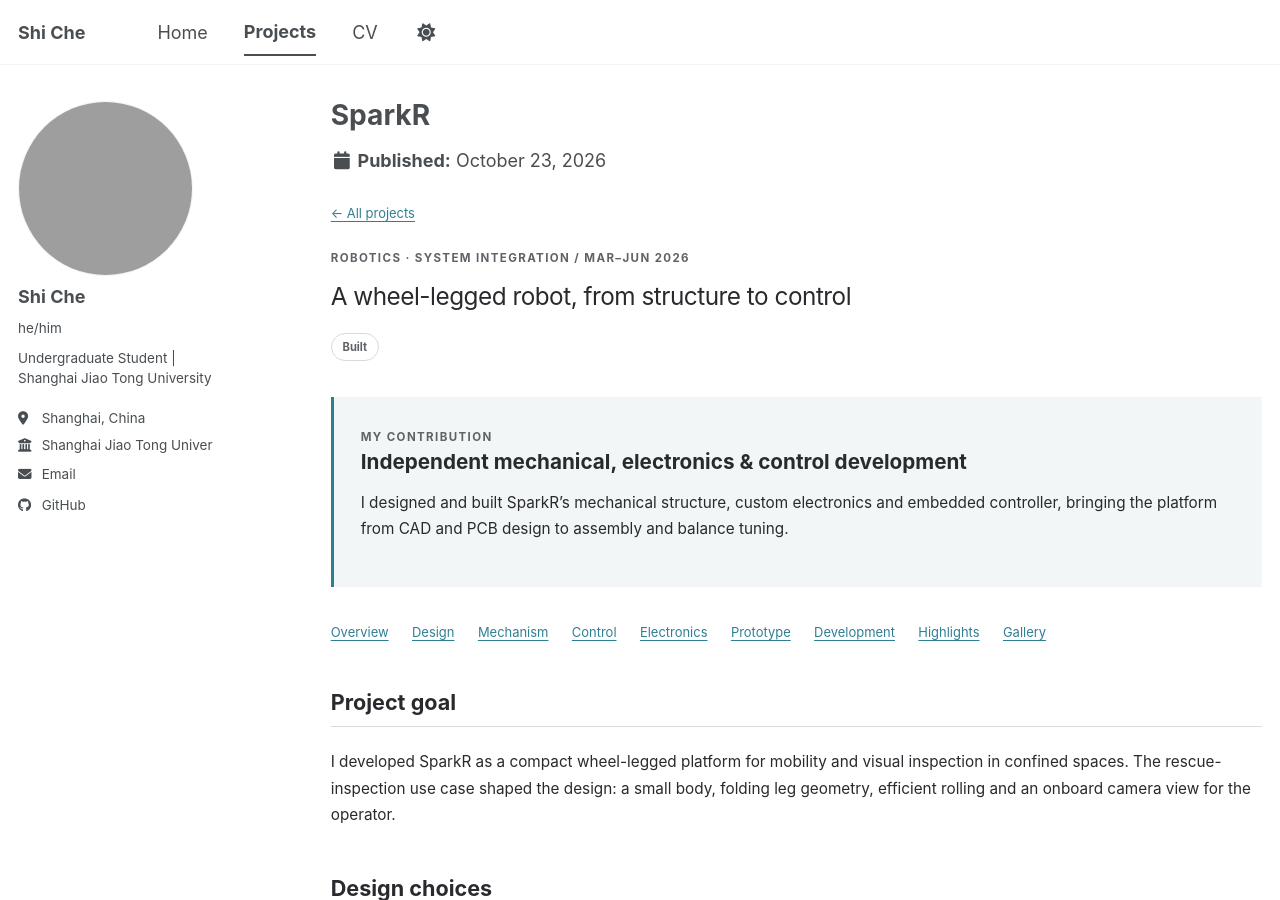
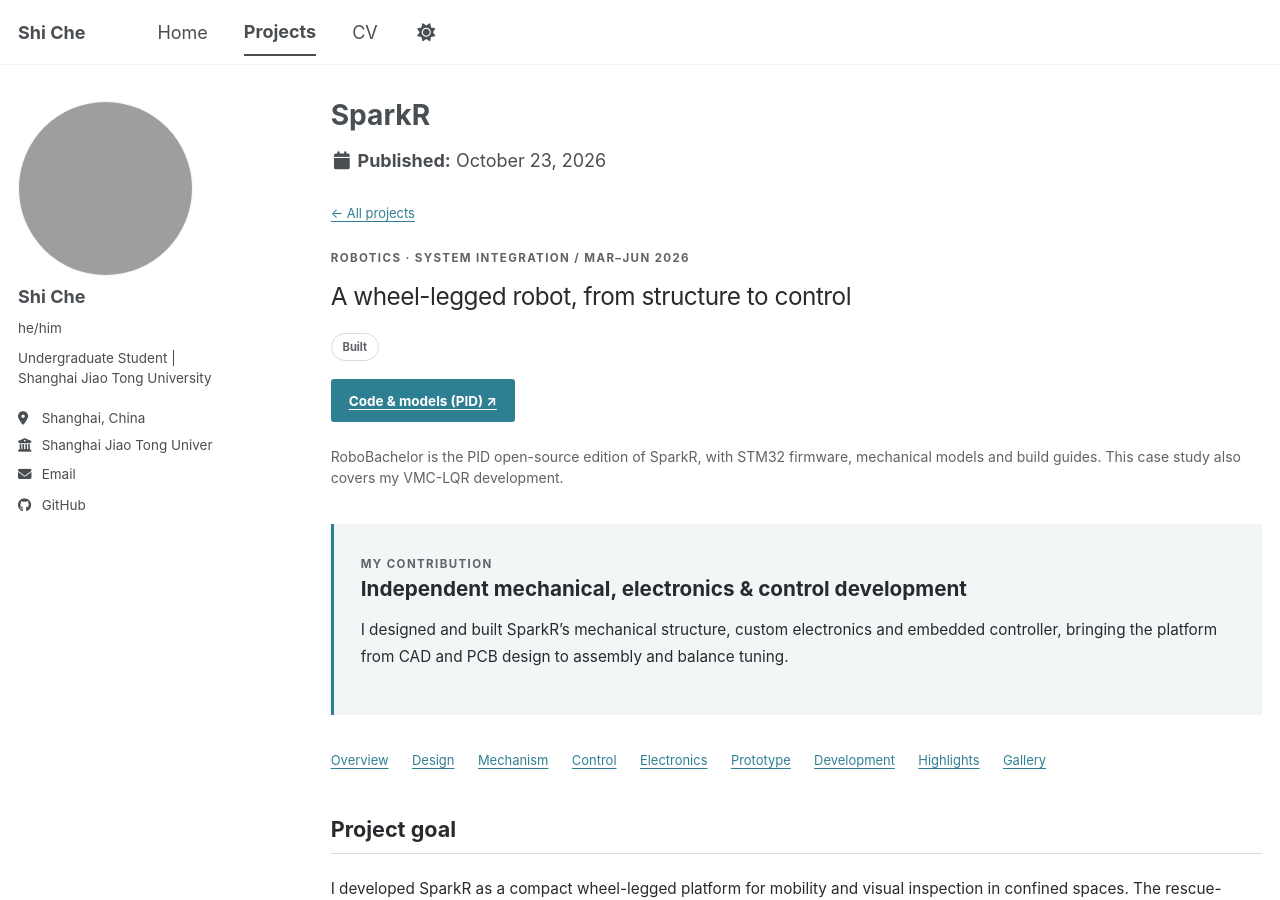
Before and after one commit to ppknkn/ppknkn.github.io, a Jekyll site: the page built from _portfolio/2026-sparkr.md, in a window 1280 px wide and 900 px high. Built offline with Jekyll 4.4.1, drawn with Linux system fonts in a browser that asks for light colours; a script bundle is joined from its source files by our own code; library files that are not in the unit come from our copies.

Commit message:
Link SparkR to the RoboBachelor PID open-source release

```diff
--- a/_data/projects.yml
+++ b/_data/projects.yml
@@ -181,7 +181,12 @@
         }
       }
     ],
-    "future": "A future direction is to explore reinforcement learning as a residual correction on top of the existing VMC-LQR controller, with simulation and hardware work developed around that model-based foundation."
+    "future": "A future direction is to explore reinforcement learning as a residual correction on top of the existing VMC-LQR controller, with simulation and hardware work developed around that model-based foundation.",
+    "open_source": {
+      "url": "https://github.com/ppknkn/RoboBachelor",
+      "label": "Code & models (PID)",
+      "description": "RoboBachelor is the PID open-source edition of SparkR, with STM32 firmware, mechanical models and build guides. This case study also covers my VMC-LQR development."
+    }
   },
   {
     "id": "handedit",
--- a/_includes/project-card.html
+++ b/_includes/project-card.html
@@ -4,6 +4,7 @@
   <p class="work-eyebrow">{{ include.project.category }}</p>
   <h3><a href="{{ include.project.url | relative_url }}">{{ include.project.name }}</a></h3>
   <p class="work-card__summary">{{ include.project.summary }}</p>
+  {% if include.project.open_source %}<p class="work-card__summary"><a href="{{ include.project.open_source.url }}" aria-label="Browse the SparkR PID open-source release">RoboBachelor · PID release ↗</a></p>{% endif %}
   <p class="work-card__role"><strong>My role</strong><br>{{ include.project.role }}</p>
   <div class="work-card__footer"><span>{{ include.project.period }}</span><a href="{{ include.project.url | relative_url }}" aria-label="Read the {{ include.project.name | escape }} case study">View work <span aria-hidden="true">↗</span></a></div>
 </article>
--- a/_layouts/project.html
+++ b/_layouts/project.html
@@ -7,6 +7,10 @@ layout: single
 <p class="work-eyebrow">{{ project.category }} / {{ project.period }}</p>
 <p class="work-deck">{{ project.subtitle }}</p>
 <span class="work-status {% if project.group == 'ongoing' %}work-status--ongoing{% endif %}">{{ project.state }}</span>
+{% if project.open_source %}
+<p style="margin-top:1rem"><a class="work-primary" href="{{ project.open_source.url }}" aria-label="Browse RoboBachelor, the PID open-source release of SparkR">{{ project.open_source.label }} ↗</a></p>
+<p class="work-muted">{{ project.open_source.description }}</p>
+{% endif %}
 <div class="work-scope"><span class="work-eyebrow">My contribution</span><h2>{{ project.role }}</h2><p>{{ project.scope }}</p></div>
 <nav class="work-jump" aria-label="Project sections"><a href="#overview">Overview</a><a href="#design">Design</a>{% for chapter in project.chapters %}<a href="#{{ chapter.id }}">{{ chapter.label }}</a>{% endfor %}<a href="#process">Development</a>{% if project.highlights.size > 0 %}<a href="#highlights">Highlights</a>{% endif %}{% if project.media.size > 0 %}<a href="#media">Gallery</a>{% endif %}</nav>
 <section id="overview"><h2>Project goal</h2><p>{{ project.question }}</p></section>
```
